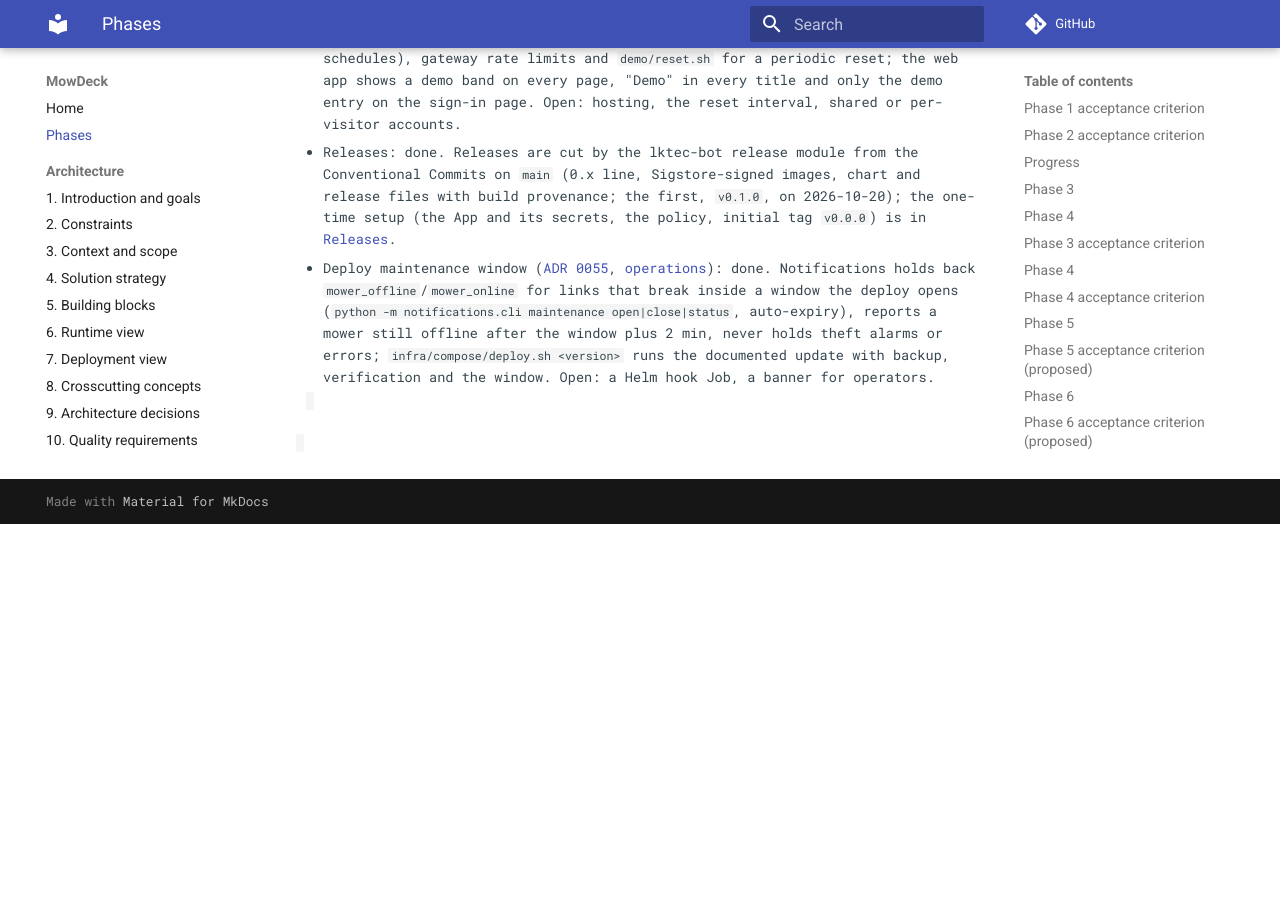
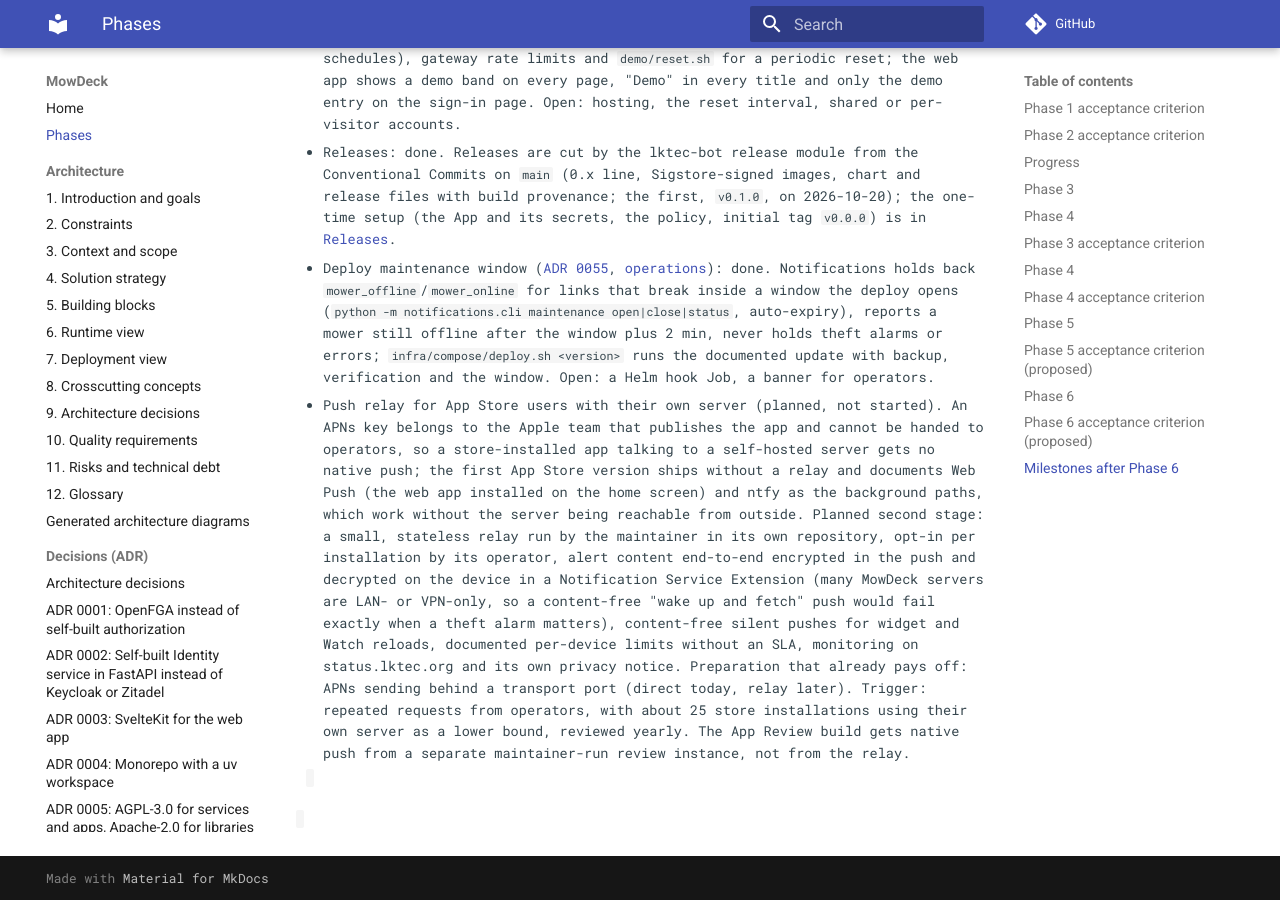
Before and after one commit to lukislp/mowdeck, an MkDocs documentation site: the page built from docs/phases.md, in a window 1280 px wide and 900 px high, scrolled down 25009 px. Built offline with MkDocs 1.6.1 and Material for MkDocs 9.7.7, drawn with Linux system fonts in a browser that asks for light colours; comment, search, counter and statistics services are not loaded; before the commit the page ends 25533 px from its top, so only the background shows below that.

Commit message:
docs(roadmap): planned push relay for App Store users with their own server (#398)
Signed-off-by: lkoerber <koerber.lukas@t-online.de>

```diff
--- a/docs/phases.md
+++ b/docs/phases.md
@@ -174,3 +174,4 @@ Items the owner asked for after the first tests with the real LUBA 2 AWD X; each
 - Public demo ([ADR 0068](adr/0068-public-demo-mode.md), [operations](ops/demo.md)): done in code, not hosted yet. `MOWDECK_DEMO_MODE` makes every service label its responses (`X-MowDeck-Demo: 1`) and refuse what its demo policy names (registration, every sign-in method but "Try the demo", tokens, account and security changes, manufacturer accounts, outbound channels, own AI providers); `docker-compose.demo.yml` runs it as its own stack with a seed job (three simulated mowers in three gardens, a week of simulated history, schedules), gateway rate limits and `demo/reset.sh` for a periodic reset; the web app shows a demo band on every page, "Demo" in every title and only the demo entry on the sign-in page. Open: hosting, the reset interval, shared or per-visitor accounts.
 - Releases: done. Releases are cut by the lktec-bot release module from the Conventional Commits on `main` (0.x line, Sigstore-signed images, chart and release files with build provenance; the first, `v0.1.0`, on 2026-10-20); the one-time setup (the App and its secrets, the policy, initial tag `v0.0.0`) is in [Releases](ops/release.md#setting-up-releases).
 - Deploy maintenance window ([ADR 0055](adr/0055-deploy-maintenance-window.md), [operations](ops/compose.md#deploying-with-the-maintenance-window)): done. Notifications holds back `mower_offline`/`mower_online` for links that break inside a window the deploy opens (`python -m notifications.cli maintenance open|close|status`, auto-expiry), reports a mower still offline after the window plus 2 min, never holds theft alarms or errors; `infra/compose/deploy.sh <version>` runs the documented update with backup, verification and the window. Open: a Helm hook Job, a banner for operators.
+- Push relay for App Store users with their own server (planned, not started). An APNs key belongs to the Apple team that publishes the app and cannot be handed to operators, so a store-installed app talking to a self-hosted server gets no native push; the first App Store version ships without a relay and documents Web Push (the web app installed on the home screen) and ntfy as the background paths, which work without the server being reachable from outside. Planned second stage: a small, stateless relay run by the maintainer in its own repository, opt-in per installation by its operator, alert content end-to-end encrypted in the push and decrypted on the device in a Notification Service Extension (many MowDeck servers are LAN- or VPN-only, so a content-free "wake up and fetch" push would fail exactly when a theft alarm matters), content-free silent pushes for widget and Watch reloads, documented per-device limits without an SLA, monitoring on status.lktec.org and its own privacy notice. Preparation that already pays off: APNs sending behind a transport port (direct today, relay later). Trigger: repeated requests from operators, with about 25 store installations using their own server as a lower bound, reviewed yearly. The App Review build gets native push from a separate maintainer-run review instance, not from the relay.
```
